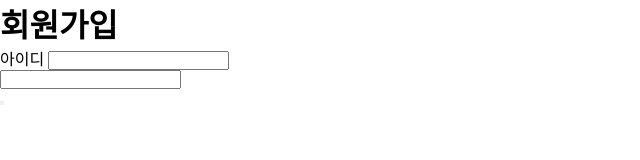
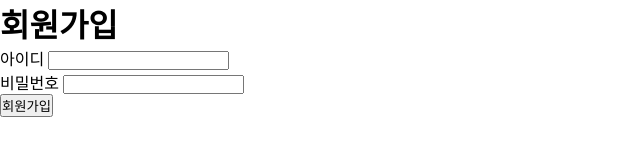
Before and after one commit to Saccharin01/COOPTest, a website: page Team1/public/html/index.html in a window 1280 px wide. Shown: the whole page, without its empty margins (0-640 px from the left). Drawn offline with Linux system fonts and the light colour scheme.

Commit message:
laber의 for과 input 의 id 가 동일하지 않아 생긴 오류 수정

```diff
--- a/Team1/public/html/index.html
+++ b/Team1/public/html/index.html
@@ -11,14 +11,14 @@
       <h1>회원가입</h1>
       <form action="">
         <div>
-          <label for="id">아이디</label>
+          <label for="user_id">아이디</label>
           <input type="text" id="user_id" name="id" title="id" />
         </div>
         <div>
-          <label for="pw"></label>
+          <label for="user_pw">비밀번호</label>
           <input type="password" id="user_pw" name="pw" title="pw" />
         </div>
-        <button type="submit" id="btn" title="button"></button>
+        <button type="submit" id="btn" title="button">회원가입</button>
       </form>
     </div>
   </body>
```
